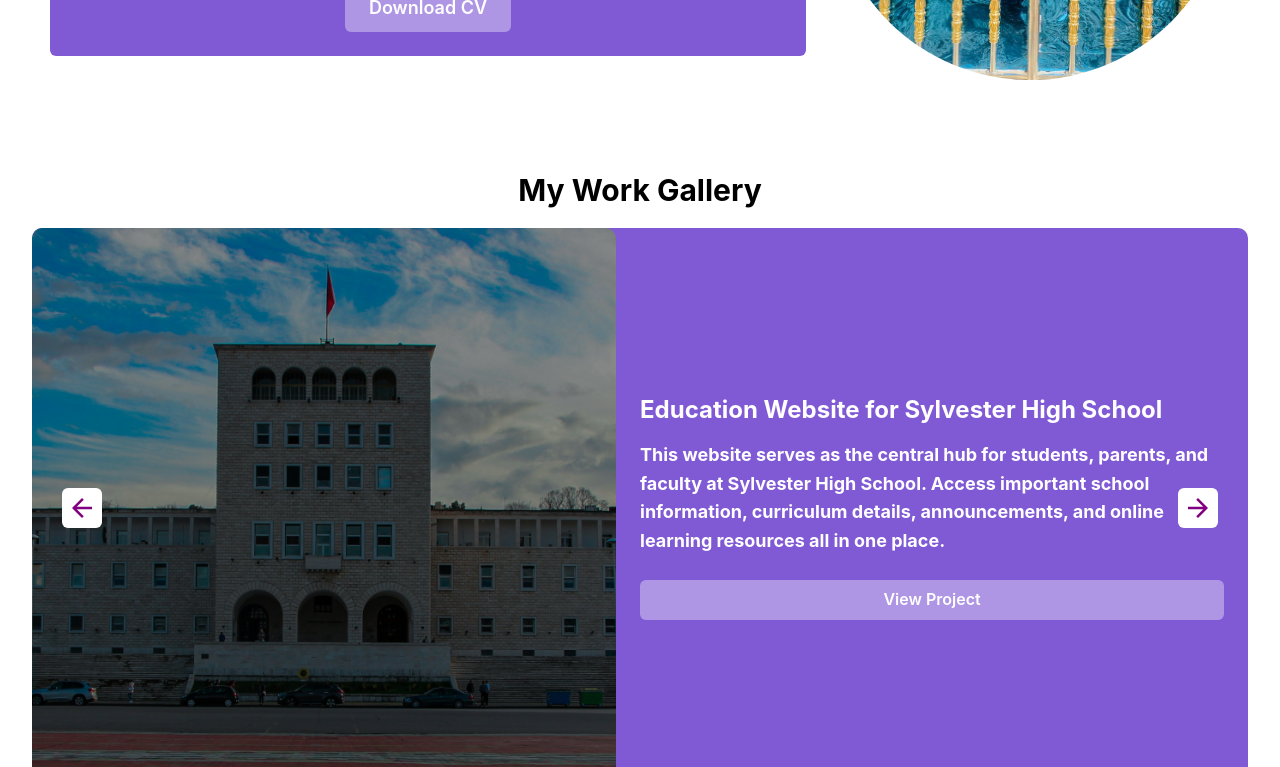
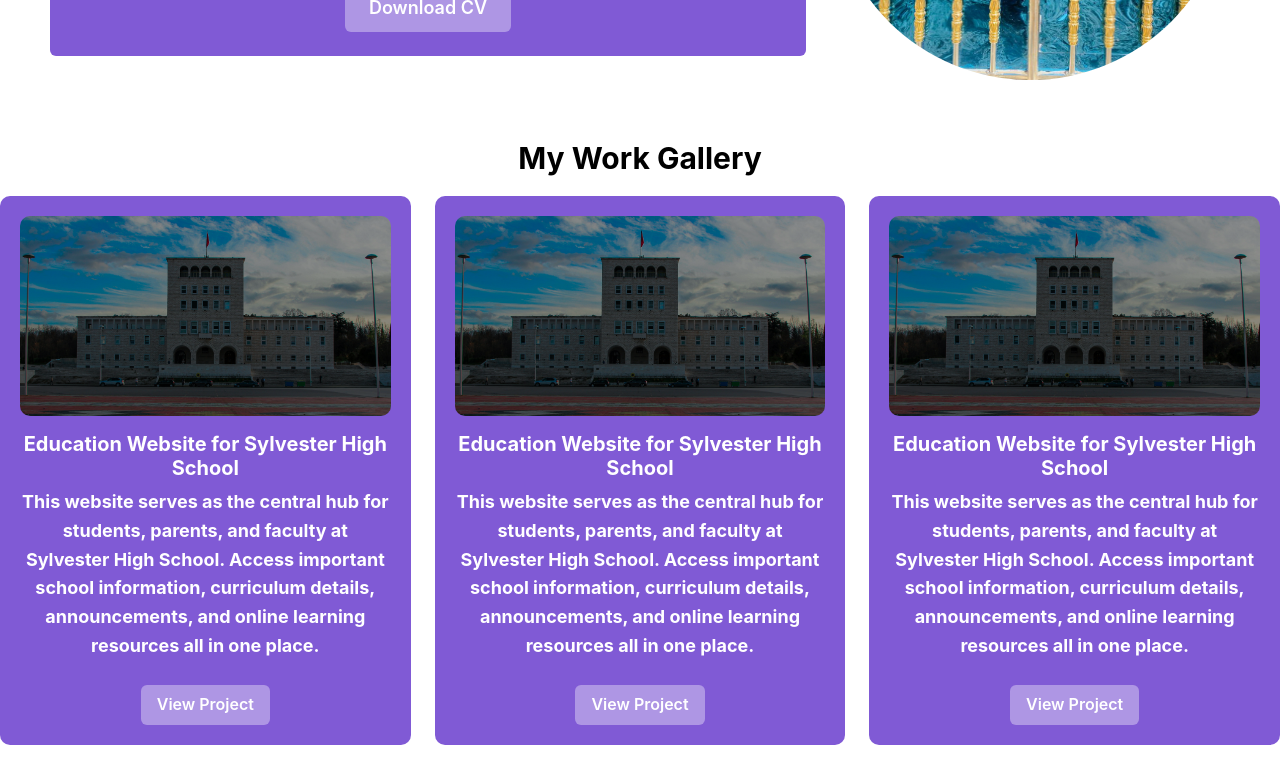
Before and after one commit to EmmyTech50/PersonalPortfolio, a React (Vite) app: page / in a window 1280 px wide. Shown: the part 920-1687 px from the top of the page. Built offline with nearby package versions, Linux system fonts and the light colour scheme.

Commit message:
made changes to the navBar

```diff
--- a/src/PortfolioContents/LandingPage.jsx
+++ b/src/PortfolioContents/LandingPage.jsx
@@ -9,13 +9,12 @@
   FormLabel,
   Input,
   Textarea,
-  IconButton,
+  Grid,
 } from "@chakra-ui/react";
 import React, { useState } from 'react';
 import { Element } from "react-scroll";
 import NavBar from "./NavBar";
 import emailjs from '@emailjs/browser';
-import { ArrowBackIcon, ArrowForwardIcon } from "@chakra-ui/icons";
 
 const projects = [
   {
@@ -52,21 +51,8 @@
   },
 ];
 
+
 function LandingPage() {
-
-  const [currentIndex, setCurrentIndex] = useState(0);
-
-  const prevSlide = () => {
-    const isFirstSlide = currentIndex === 0;
-    const newIndex = isFirstSlide ? projects.length - 1 : currentIndex - 1;
-    setCurrentIndex(newIndex);
-  };
-
-  const nextSlide = () => {
-    const isLastSlide = currentIndex === projects.length - 1;
-    const newIndex = isLastSlide ? 0 : currentIndex + 1;
-    setCurrentIndex(newIndex);
-  };
 
   const [formData, setFormData] = useState({
     email: "",
@@ -156,7 +142,6 @@
   <Box
     bg="#ffff"
     color="white"
-    p={[4, 6, 8]}
     mt={30}
     borderRadius="md"
     mb={10}
@@ -170,57 +155,34 @@
       My Work Gallery
     </Heading>
 
-    <Flex justifyContent="center" alignItems="center" position="relative">
-      {/* Previous Slide Button */}
-      <IconButton
-        bg="#ffff"
-        fontSize={['20px', '30px']}
-        color="purple"
-        aria-label="Previous"
-        icon={<ArrowBackIcon />}
-        onClick={prevSlide}
-        position="absolute"
-        left={['10px', '20px', '30px']}
-        zIndex="1"
-        _hover={{ bg: "purple.100" }}
-      />
-
-      {/* Carousel Container */}
-      <Flex
+    <Grid
+      templateColumns={['repeat(1, 1fr)', 'repeat(2, 1fr)', 'repeat(3, 1fr)']}
+      gap={6}
       width="100%"
-        position="relative"
-        height={['auto', 'auto', '70vh']} // Adjusting height for small screens
-        overflow="hidden"
-      >
-        <Flex
-          transform={`translateX(-${currentIndex * 100}%)`}
-          transition="transform 0.5s ease-in-out"
-          width={`${projects.length * 100}%`}
+      justifyContent="center"
+      alignItems="center"
     >
       {projects.map((project, index) => (
         <Box
           key={index}
-              minW={['90%', '90%', '100%']}  // Reduced width on small screens
-              mx={['auto', 'auto', '0']}    // Centered the box on small screens
-              display="flex"
-              alignItems="center"
+          mx="auto"
           bg="purple.500"
           borderRadius="10px"
           color="white"
-            >
-              <Flex
-                direction={['column', 'column', 'row']}
+          p={5}
+          display="flex"
+          flexDirection="column"
+          justifyContent="center"
           alignItems="center"
-                w="100%"
-                h="100%"
+          textAlign="center"
         >
           {/* Project Image */}
           <Box
-                  flex="1"
-                  height={['auto', 'auto', '100%']}  // Adjust image height on smaller screens
             width="100%"
+            height="200px"
             overflow="hidden"
             borderRadius="10px"
+            mb={4}
           >
             <img
               src={project.imgSrc}
@@ -234,16 +196,8 @@
           </Box>
 
           {/* Project Details */}
-                <Box
-                  flex="1"
-                  p={[4, 6]}
-                  display="flex"
-                  flexDirection="column"
-                  justifyContent="center"
-                  textAlign={['center', 'left']}
-                  height="100%"
-                >
-                  <Heading fontSize={['md', 'lg', '2xl']} mb={4}>
+          <Box>
+            <Heading fontSize={['md', 'lg', 'xl']} mb={2}>
               {project.title}
             </Heading>
             <Text mb={4} fontWeight="bold" fontSize={['sm', 'md', 'lg']}>
@@ -257,28 +211,12 @@
               {project.buttonText}
             </Button>
           </Box>
-              </Flex>
         </Box>
       ))}
-        </Flex>
-      </Flex>
-
-      {/* Next Slide Button */}
-      <IconButton
-        bg="#ffff"
-        fontSize={['20px', '30px']}
-        color="purple"
-        aria-label="Next"
-        icon={<ArrowForwardIcon />}
-        onClick={nextSlide}
-        position="absolute"
-        right={['10px', '20px', '30px']}
-        zIndex="1"
-        _hover={{ bg: "purple.100" }}
-      />
-    </Flex>
+    </Grid>
   </Box>
 </Element>
+
 
 
       <Element name="contactme">
--- a/src/PortfolioContents/NavBar.jsx
+++ b/src/PortfolioContents/NavBar.jsx
@@ -8,7 +8,7 @@
   const { isOpen, onOpen, onClose } = useDisclosure();
 
   return (
-    <Box w="100%" h="15vh" mb={10} position="relative">
+    <Box w="100%" h="15vh" mb={10} position="relative" >
       <Flex
         justifyContent="space-between"
         alignItems="center"
@@ -17,7 +17,7 @@
         w="100%"
       >
         {/* Links Section */}
-        <Flex display={['none', 'none', 'flex']} gap={4} color="#000000">
+        <Flex display={['none', 'none', 'flex']} gap={2} color="#000000">
           {['home', 'About', 'My-works', 'contact'].map((section) => (
             <ScrollLink
               key={section}
@@ -52,7 +52,7 @@
         />
 
         {/* Social Links Section */}
-        <Flex gap={4} justify="center" alignItems="center">
+        <Flex gap={2} justify="center" alignItems="center">
           <Button variant="solid" colorScheme="purple" fontWeight="bold" size="md">
             Download CV
           </Button>
@@ -63,7 +63,7 @@
             { icon: <FaTwitter />, link: "https://x.com/EmmyTech50" }
           ].map(({ icon, link }, index) => (
             <Link href={link} isExternal key={index}>
-              {React.cloneElement(icon, { size: '24px', color: 'purple' })}
+              {React.cloneElement(icon, { size: '15px', color: 'purple' })}
             </Link>
           ))}
         </Flex>
```
Lines whose indentation alone changed are shown as unchanged.
